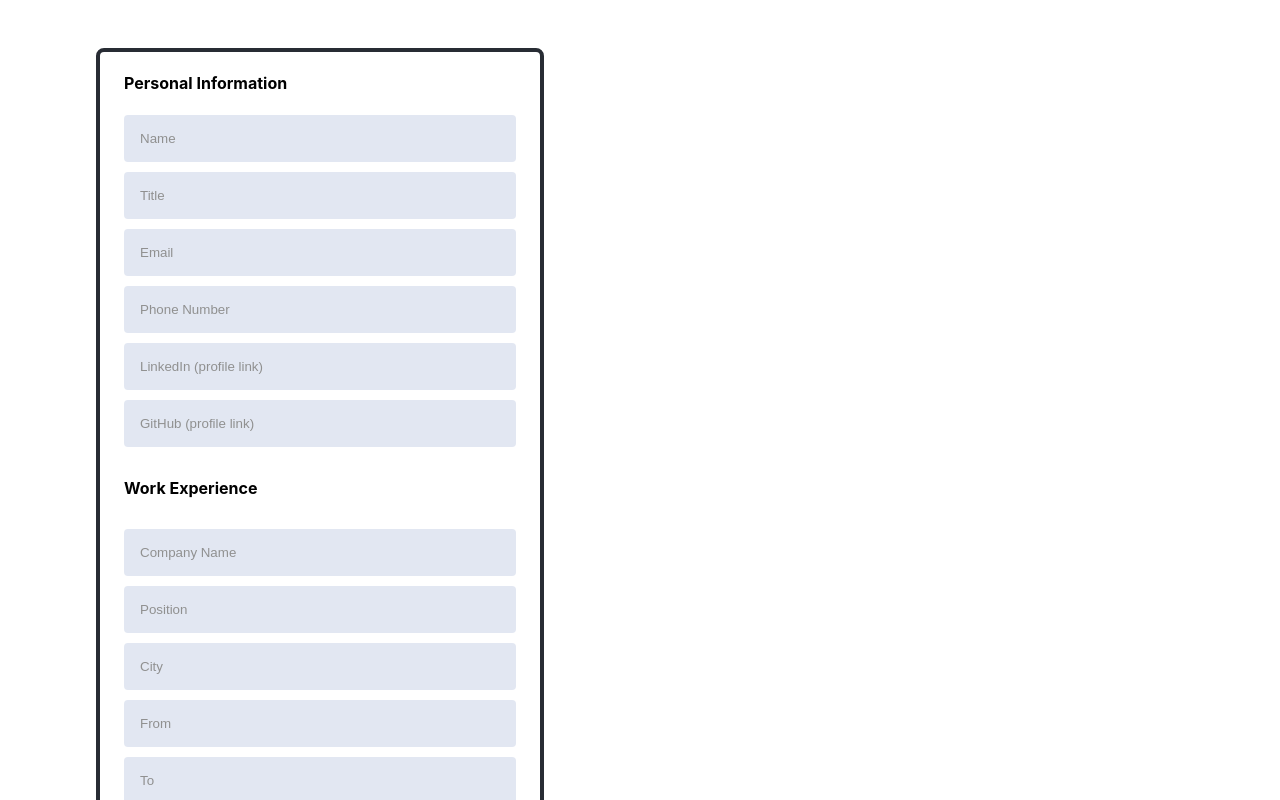
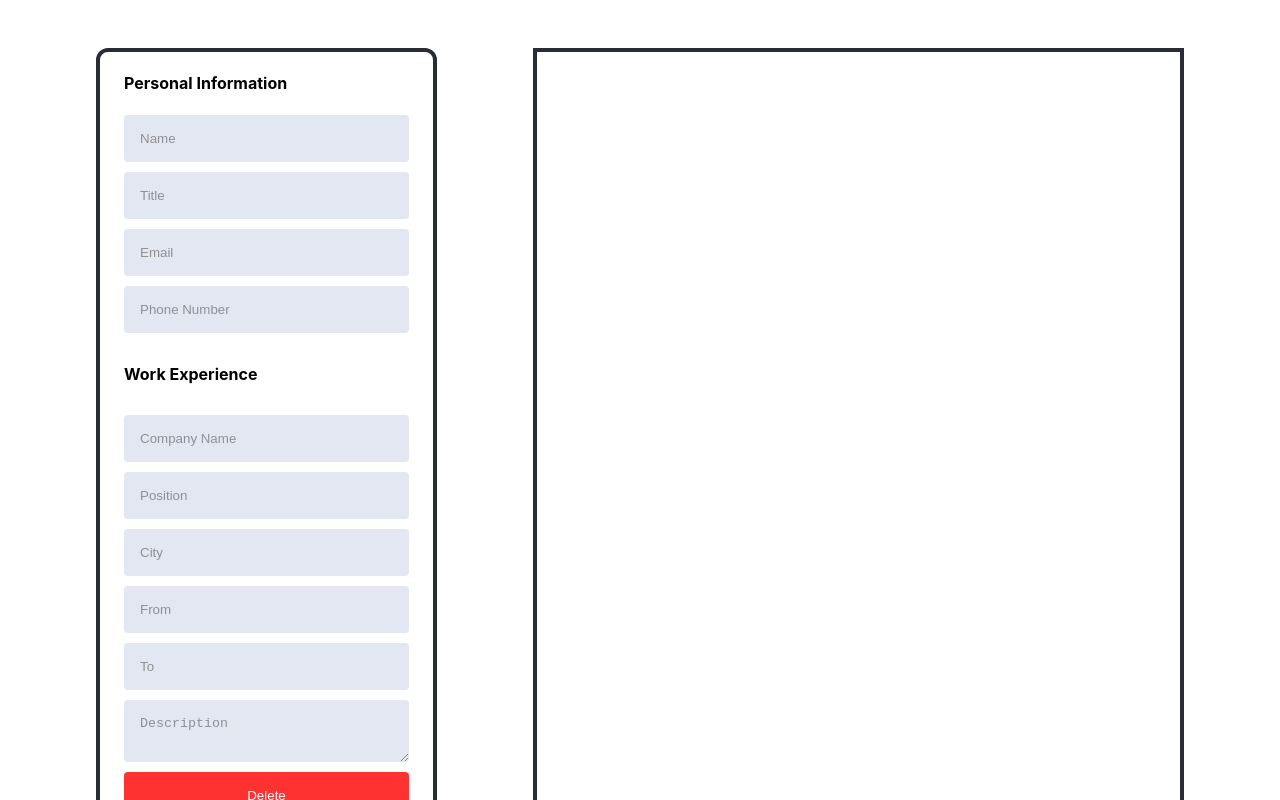
Before and after one commit to mraffia/odin-cv-application, a React (Create React App) app: page / in a window 1280 px wide. Shown: the top 800 px of the page. Built offline with nearby package versions, Linux system fonts and the light colour scheme.

Commit message:
Add borders, margins, and paddings to overview page

```diff
--- a/src/App.css
+++ b/src/App.css
@@ -45,10 +45,18 @@
 }
 
 .form-container {
-  margin: 48px 96px 48px 96px;
+  margin: 48px 48px 48px 96px;
   padding: 0 24px 24px 24px;
   border: #282c34 4px solid;
-  border-radius: 8px;
+  border-radius: 12px;
+}
+
+.overview-container {
+  margin: 48px 96px 48px 48px;
+  padding: 0 24px 24px 24px;
+  border: #282c34 4px solid;
+  height: 842px;
+  width: 595px;
 }
 
 .form-subcontainer,
--- a/src/App.js
+++ b/src/App.js
@@ -11,8 +11,6 @@ class App extends React.Component {
         title: '',
         email: '',
         phone: '',
-        linkedin: '',
-        github: '',
       },
       experiences: [{
         companyName: '',
@@ -132,8 +130,6 @@ class App extends React.Component {
         title: '',
         email: '',
         phone: '',
-        linkedin: '',
-        github: '',
       },
       experiences: [{
         companyName: '',
@@ -164,8 +160,6 @@ class App extends React.Component {
               <input className="form-personal" placeholder="Title" name="title" type="text" value={this.state.personal.title} onChange={this.handleChange} />
               <input className="form-personal" placeholder="Email" name="email" type="email" value={this.state.personal.email} onChange={this.handleChange} />
               <input className="form-personal" placeholder="Phone Number" name="phone" type="text" value={this.state.personal.phone} onChange={this.handleChange} />
-              <input className="form-personal" placeholder="LinkedIn (profile link)" name="linkedin" type="text" value={this.state.personal.linkedin} onChange={this.handleChange} />
-              <input className="form-personal" placeholder="GitHub (profile link)" name="github" type="text" value={this.state.personal.github} onChange={this.handleChange} />
             </div>
 
             <div className="form-subcontainer">
--- a/src/components/Overview.js
+++ b/src/components/Overview.js
@@ -3,9 +3,12 @@ import React from 'react';
 class Overview extends React.Component {
     render() {
         const personal = this.props.personal;
+        const experiences = this.props.experiences;
+        const educations = this.props.educations;
 
         return (
-            <div>
+            <div className="overview-container">
+                <div className="overview-header">
                     <h1>{personal.name}</h1>
                     <h4>{personal.title}</h4>
                     <div>{personal.email}</div>
@@ -13,6 +16,7 @@ class Overview extends React.Component {
                     <div>{personal.linkedin}</div>
                     <div>{personal.github}</div>
                 </div>
+            </div>
         );
     }
 }
```
Lines whose indentation alone changed are shown as unchanged.
